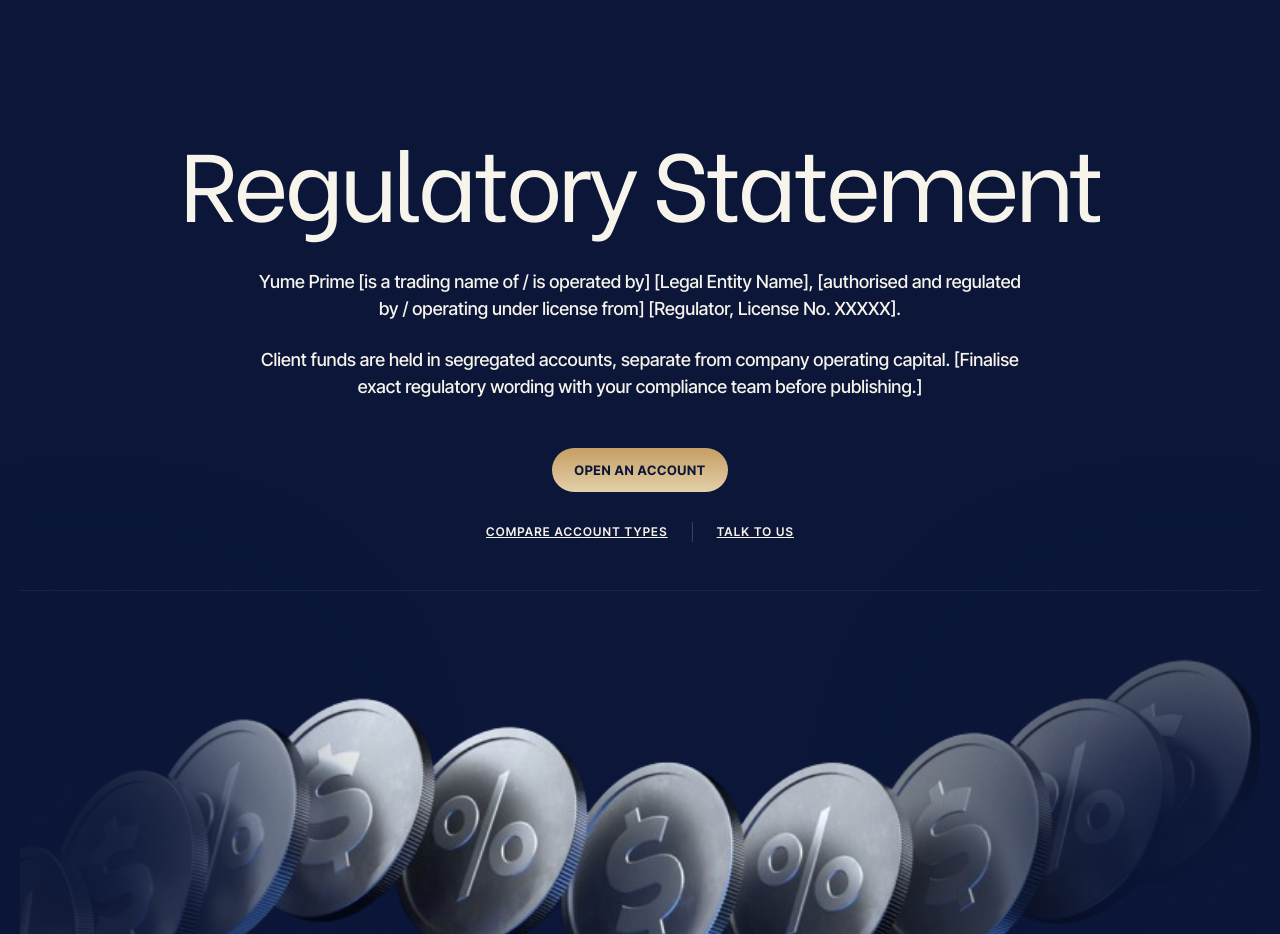
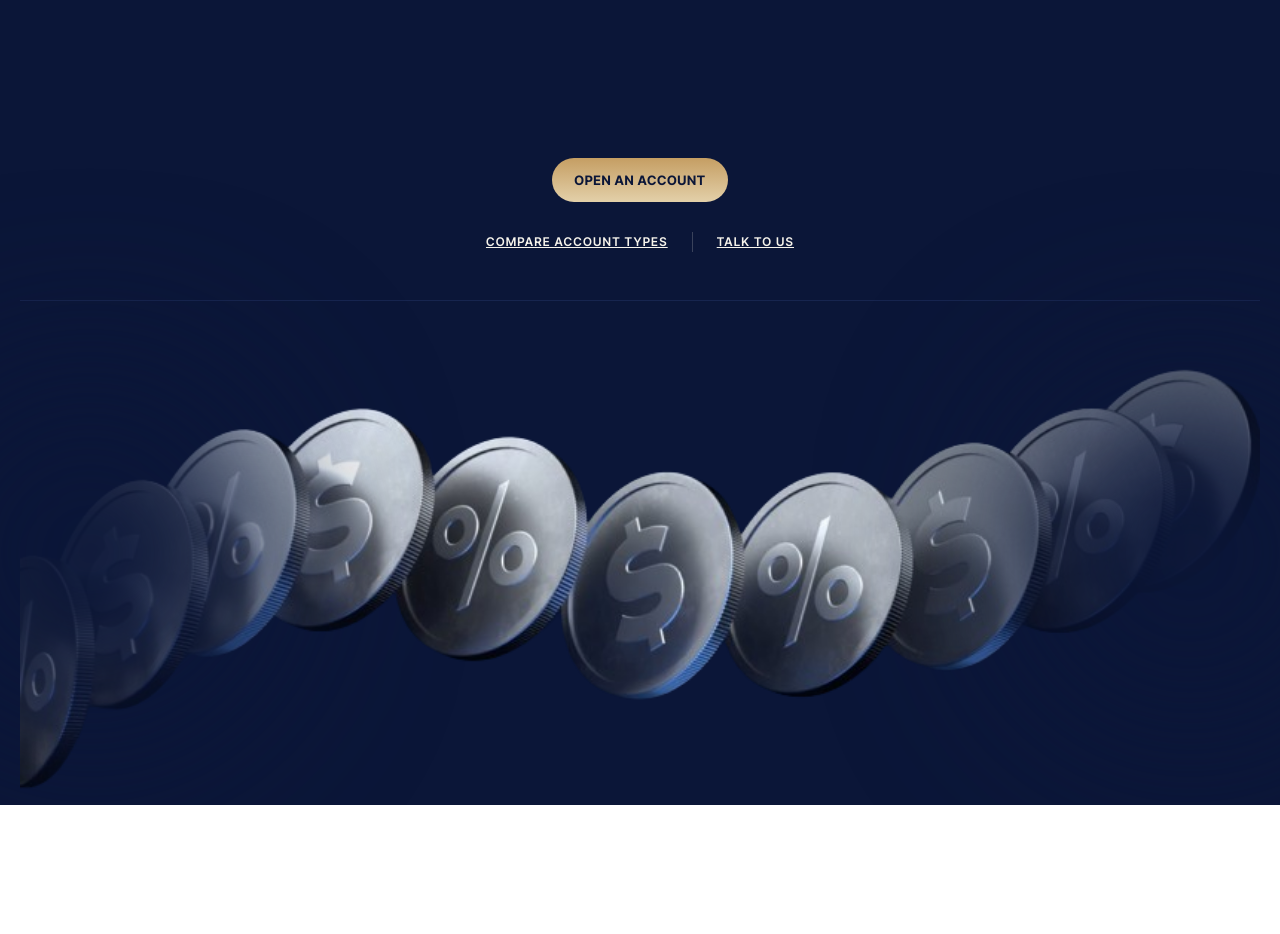
Before and after one commit to maheshBavishi/yumeprime-webapp, a Next.js app: page /company in a window 1280 px wide. Shown: the part 4020-4954 px from the top of the page. Built offline with nearby package versions, Linux system fonts and the light colour scheme.

Commit message:
feat: implement forex landing page and regulatory statement components with supporting UI sections and assets

```diff
--- a/src/renderning/company/regulatoryStatement/index.js
+++ b/src/renderning/company/regulatoryStatement/index.js
@@ -52,7 +52,7 @@
         viewport={{ once: true, margin: '-60px' }}
         variants={containerVariants}
       >
-        <motion.h2 variants={fadeInUp}>
+        {/* <motion.h2 variants={fadeInUp}>
           Regulatory Statement
         </motion.h2>
 
@@ -64,7 +64,7 @@
         <motion.p variants={fadeInUp}>
           Client funds are held in segregated accounts, separate from company operating capital.
           [Finalise exact regulatory wording with your compliance team before publishing.]
-        </motion.p>
+        </motion.p> */}
 
         <motion.div className={styles.buttonCenter} variants={fadeInUp}>
           <Button text="Open an Account" />
```
